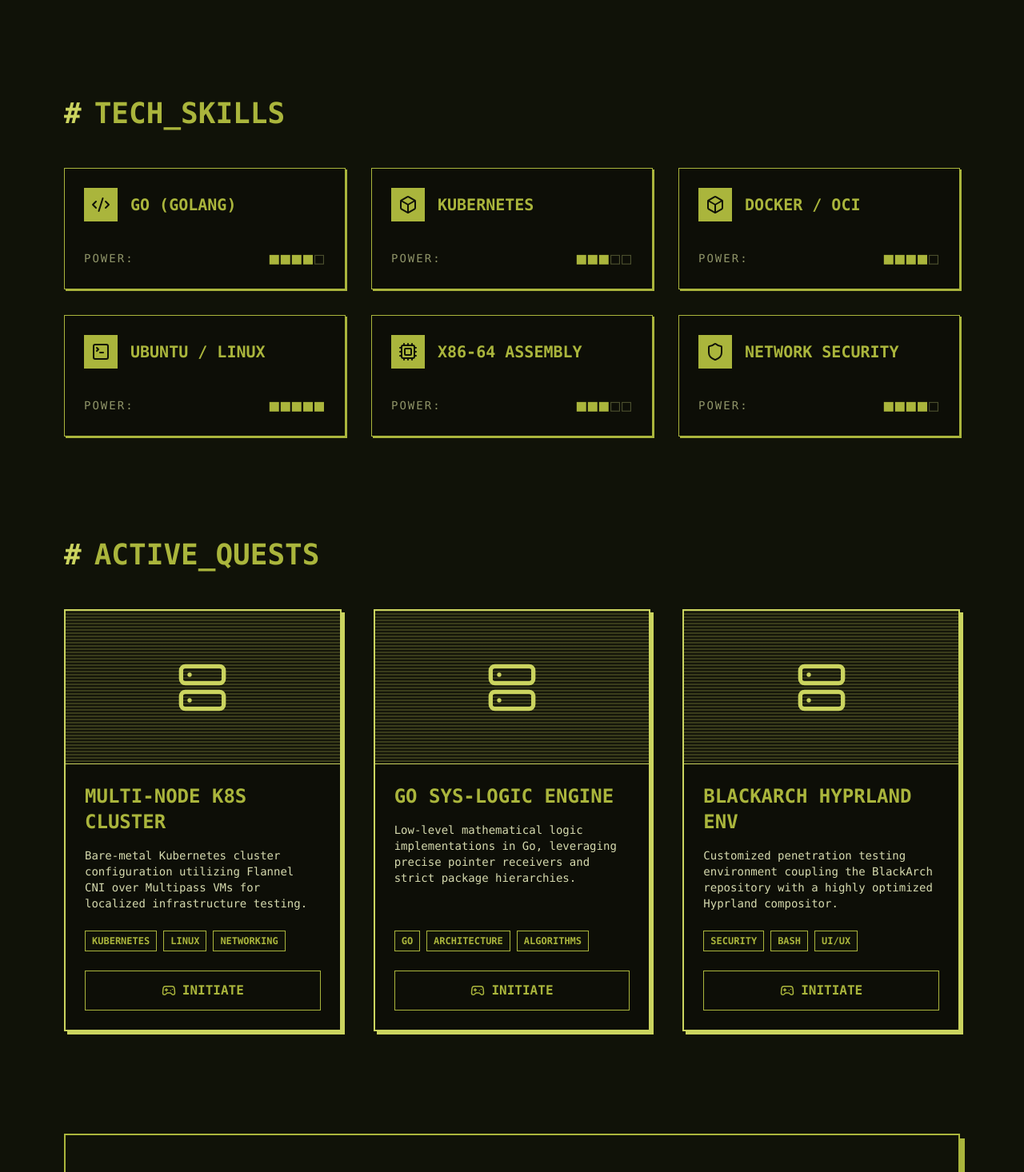
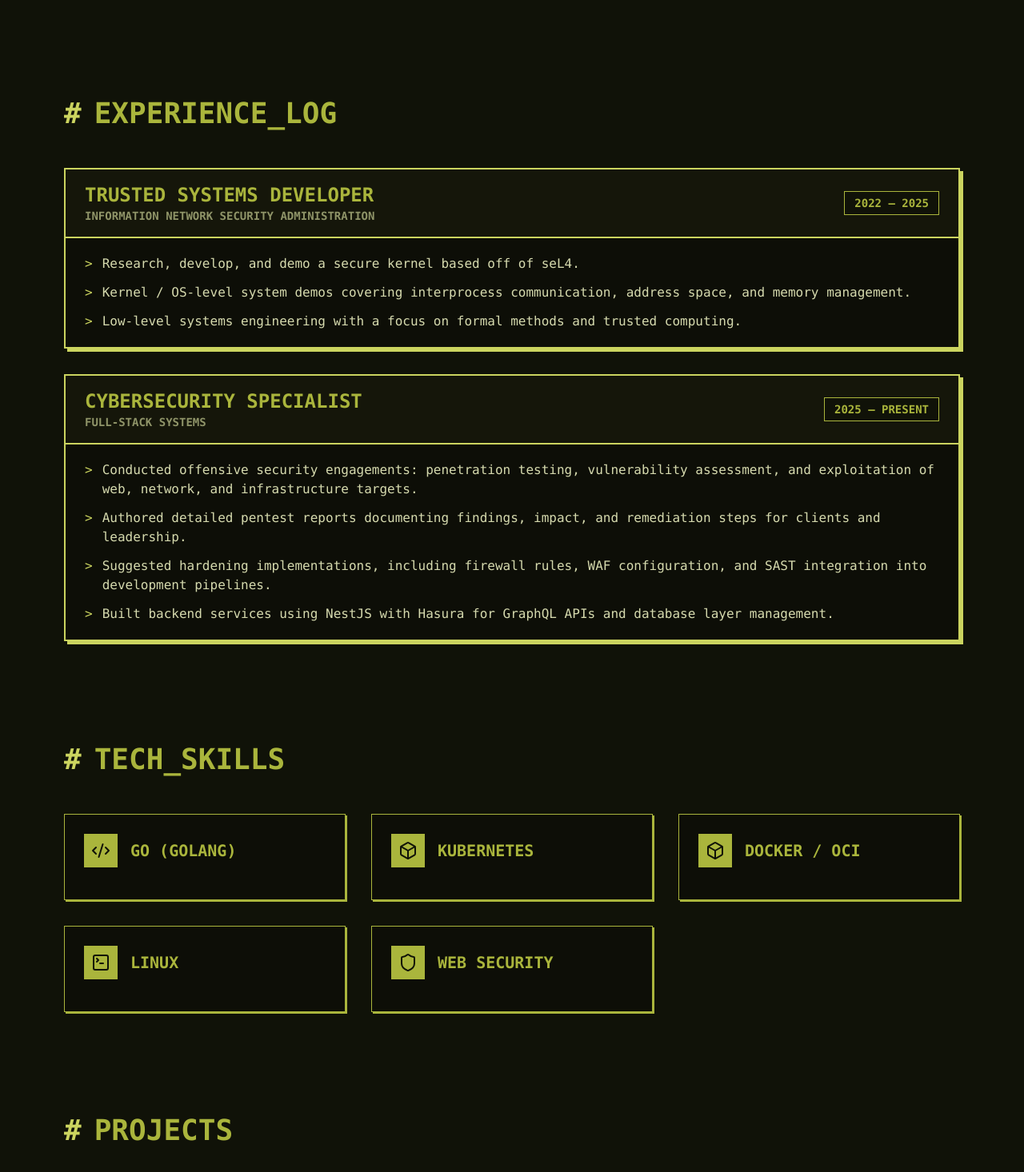
Before and after one commit to emran-ctrl/website, a React (Vite) app: page / in a window 1280 px wide. Shown: the part 1164-2630 px from the top of the page at 80% size. Built offline with nearby package versions, Linux system fonts and the light colour scheme.

Commit message:
feat: rework portfolio content and add experience section

```diff
--- a/src/RetroPortfolio.tsx
+++ b/src/RetroPortfolio.tsx
@@ -2,12 +2,10 @@
 import MouseCat from './MouseCat';
 import {
   Terminal,
-  Gamepad2,
   Send,
   Github,
   Linkedin,
   Twitter,
-  Cpu,
   Server,
   Shield,
   Code2,
@@ -20,9 +18,32 @@
   { name: 'Go (Golang)', level: 4, icon: <Code2 size={24} /> },
   { name: 'Kubernetes', level: 3, icon: <Box size={24} /> },
   { name: 'Docker / OCI', level: 4, icon: <Box size={24} /> },
-  { name: 'Ubuntu / Linux', level: 5, icon: <TerminalSquare size={24} /> },
-  { name: 'x86-64 Assembly', level: 3, icon: <Cpu size={24} /> },
-  { name: 'Network Security', level: 4, icon: <Shield size={24} /> }
+  { name: 'Linux', level: 5, icon: <TerminalSquare size={24} /> },
+  { name: 'Web Security', level: 4, icon: <Shield size={24} /> }
+];
+
+const EXPERIENCE = [
+  {
+    role: 'Trusted Systems Developer',
+    org: 'Information Network Security Administration',
+    period: '2022 — 2025',
+    tasks: [
+      'Research, develop, and demo a secure kernel based off of seL4.',
+      'Kernel / OS-level system demos covering interprocess communication, address space, and memory management.',
+      'Low-level systems engineering with a focus on formal methods and trusted computing.'
+    ]
+  },
+  {
+    role: 'Cybersecurity Specialist',
+    org: 'FULL-STACK SYSTEMS',
+    period: '2025 — PRESENT',
+    tasks: [
+      'Conducted offensive security engagements: penetration testing, vulnerability assessment, and exploitation of web, network, and infrastructure targets.',
+      'Authored detailed pentest reports documenting findings, impact, and remediation steps for clients and leadership.',
+      'Suggested hardening implementations, including firewall rules, WAF configuration, and SAST integration into development pipelines.',
+      'Built backend services using NestJS with Hasura for GraphQL APIs and database layer management.'
+    ]
+  }
 ];
 
 const PROJECTS = [
@@ -34,18 +55,11 @@
     link: '#'
   },
   {
-    title: 'Go Sys-Logic Engine',
+    title: 'berbir',
     description:
-      'Low-level mathematical logic implementations in Go, leveraging precise pointer receivers and strict package hierarchies.',
-    tags: ['Go', 'Architecture', 'Algorithms'],
-    link: '#'
-  },
-  {
-    title: 'BlackArch Hyprland Env',
-    description:
-      'Customized penetration testing environment coupling the BlackArch repository with a highly optimized Hyprland compositor.',
-    tags: ['Security', 'Bash', 'UI/UX'],
-    link: '#'
+      'Rust-based web vulnerability scanner with a Nuclei-style template engine, Axum API, SQLite persistence, and a live WASM dashboard.',
+    tags: ['Rust', 'Security', 'Axum', 'WebAssembly'],
+    link: 'https://github.com/emran-ctrl/berbir'
   }
 ];
 
@@ -64,15 +78,6 @@
     return () => clearInterval(timer);
   }, []);
 
-  // Utility to render 8-bit style power bars
-  const renderPowerBar = (level: number) => {
-    return Array.from({ length: 5 }).map((_, i) => (
-      <span key={i} className={i < level ? 'text-[#aab53c]' : 'text-[#4d512f]'}>
-        {i < level ? '■' : '□'}
-      </span>
-    ));
-  };
-
   return (
     <div className="min-h-screen bg-[#101208] text-[#aab53c] font-mono selection:bg-[#cbd45f] selection:text-[#101208]">
 
@@ -80,11 +85,11 @@
       <nav className="fixed top-0 w-full bg-[#101208] border-b border-[#cbd45f] z-50 p-4 shadow-[0px_2px_0px_0px_rgba(203,212,95,0.5)]">
         <div className="max-w-6xl mx-auto flex flex-col md:flex-row justify-between items-center gap-4">
           <div className="flex items-center gap-2 text-2xl font-bold tracking-widest uppercase">
-            <Gamepad2 className="text-[#cbd45f]" size={32} />
             <span>Emran</span>
           </div>
           <div className="flex items-center gap-6 text-sm font-bold">
             <a href="#about" className="hover:text-[#e2e5bd] transition-colors">ABOUT</a>
+            <a href="#experience" className="hover:text-[#e2e5bd] transition-colors">EXPERIENCE</a>
             <a href="#skills" className="hover:text-[#e2e5bd] transition-colors">SKILLS</a>
             <a href="#projects" className="hover:text-[#e2e5bd] transition-colors">PROJECTS</a>
             <a href="#contact" className="hover:text-[#e2e5bd] transition-colors">CONTACT</a>
@@ -131,7 +136,6 @@
             <div className="col-span-1 flex justify-center">
               <div className="w-64 h-64 border-2 border-dashed border-[#cbd45f] p-2 flex items-center justify-center bg-[#0d0e07]/50 shadow-[4px_4px_0px_0px_rgba(203,212,95,0.5)]">
                 <div className="text-center space-y-4">
-                  <Gamepad2 size={64} className="mx-auto text-[#aab53c] animate-pulse" />
                   <p className="text-sm">AVATAR_MISSING.PNG</p>
                 </div>
               </div>
@@ -149,7 +153,35 @@
           </div>
         </section>
 
-        {/* 4. SKILLS MATRIX */}
+        {/* 4. EXPERIENCE LOG */}
+        <section id="experience" className="scroll-mt-32">
+          <h2 className="text-4xl font-black mb-12 flex items-center gap-4">
+            <span className="text-[#cbd45f]">#</span> EXPERIENCE_LOG
+          </h2>
+          <div className="space-y-8">
+            {EXPERIENCE.map((job, idx) => (
+              <div key={idx} className="bg-[#0d0e07] border-2 border-[#cbd45f] shadow-[4px_4px_0px_0px_rgba(203,212,95,1)] hover:-translate-y-1 hover:shadow-[6px_6px_0px_0px_rgba(203,212,95,1)] transition-all duration-300">
+                <div className="flex flex-wrap justify-between items-center gap-4 border-b-2 border-[#cbd45f] bg-[#aab53c]/5 px-6 py-4">
+                  <div>
+                    <h3 className="text-2xl font-bold uppercase">{job.role}</h3>
+                    <p className="text-sm text-[#8f9468] uppercase font-bold">{job.org}</p>
+                  </div>
+                  <span className="text-sm font-black bg-[#101208] border border-[#aab53c] px-3 py-1 uppercase">{job.period}</span>
+                </div>
+                <ul className="px-6 py-5 space-y-3 text-[#d6daae]">
+                  {job.tasks.map(task => (
+                    <li key={task} className="flex gap-3">
+                      <span className="text-[#cbd45f] shrink-0">{'>'}</span>
+                      <span>{task}</span>
+                    </li>
+                  ))}
+                </ul>
+              </div>
+            ))}
+          </div>
+        </section>
+
+        {/* 5. SKILLS MATRIX */}
         <section id="skills" className="scroll-mt-32">
           <h2 className="text-4xl font-black mb-12 flex items-center gap-4">
             <span className="text-[#cbd45f]">#</span> TECH_SKILLS
@@ -163,10 +195,7 @@
                   </div>
                   <h3 className="text-xl font-bold uppercase">{skill.name}</h3>
                 </div>
-                <div className="flex justify-between items-center text-xl tracking-widest mt-4 border-t-TT border-[#aab53c]/30 pt-4">
-                  <span className="text-sm uppercase text-[#8f9468]">Power:</span>
-                  <div>{renderPowerBar(skill.level)}</div>
-                </div>
+
               </div>
             ))}
           </div>
@@ -175,7 +204,7 @@
         {/* 5. PROJECTS SHOWCASE */}
         <section id="projects" className="scroll-mt-32">
           <h2 className="text-4xl font-black mb-12 flex items-center gap-4">
-            <span className="text-[#cbd45f]">#</span> ACTIVE_QUESTS
+            <span className="text-[#cbd45f]">#</span> PROJECTS
           </h2>
           <div className="grid grid-cols-1 lg:grid-cols-3 gap-10">
             {PROJECTS.map((project, idx) => (
@@ -194,10 +223,9 @@
                       </span>
                     ))}
                   </div>
-                  <button className="w-full py-3 bg-transparent border border-[#aab53c] text-[#aab53c] font-bold uppercase hover:bg-[#aab53c] hover:text-[#101208] transition-colors flex justify-center items-center gap-2">
-                    <Gamepad2 size={18} />
-                    INITIATE
-                  </button>
+                  <a href={project.link} target="_blank" rel="noopener noreferrer" className="w-full py-3 bg-transparent border border-[#aab53c] text-[#aab53c] font-bold uppercase hover:bg-[#aab53c] hover:text-[#101208] transition-colors flex justify-center items-center gap-2">
+                    SOURCE
+                  </a>
                 </div>
               </div>
             ))}
```
